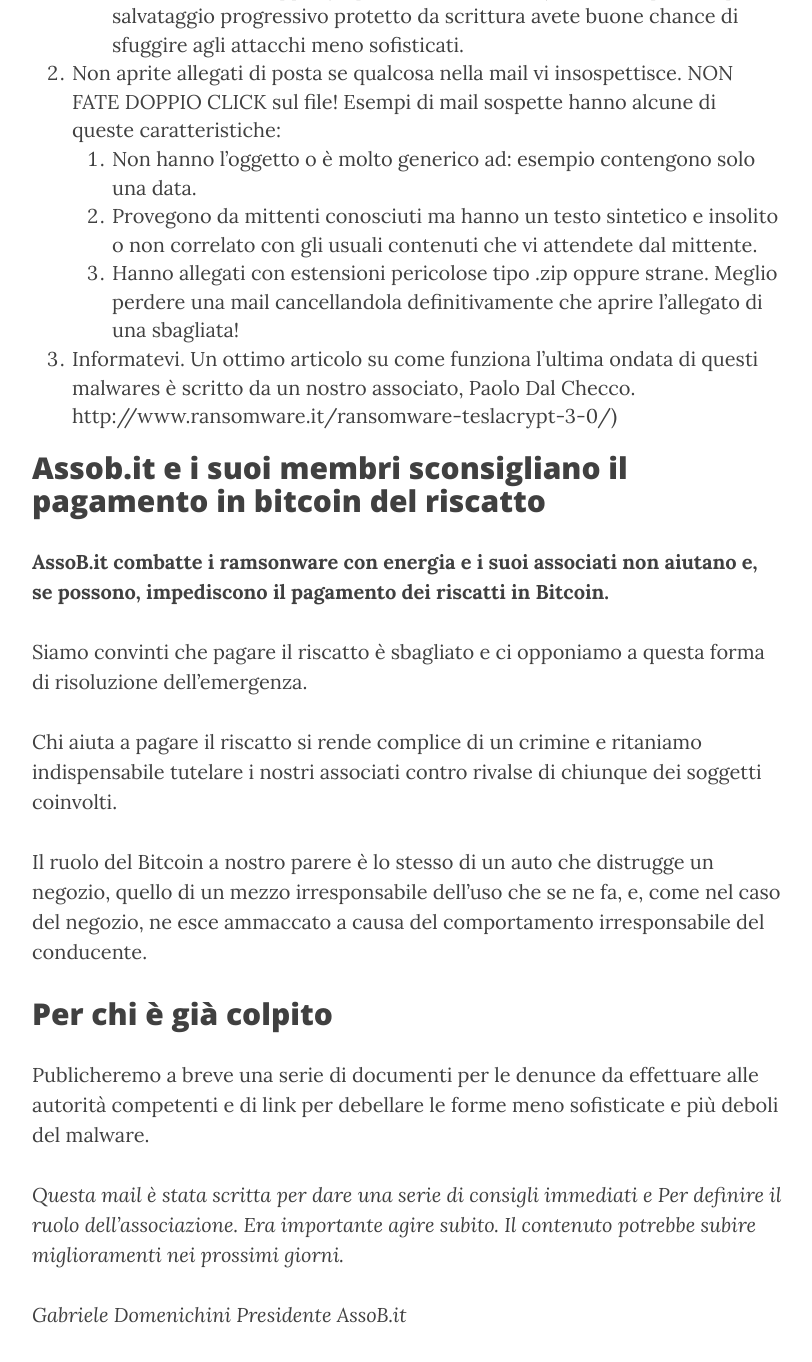
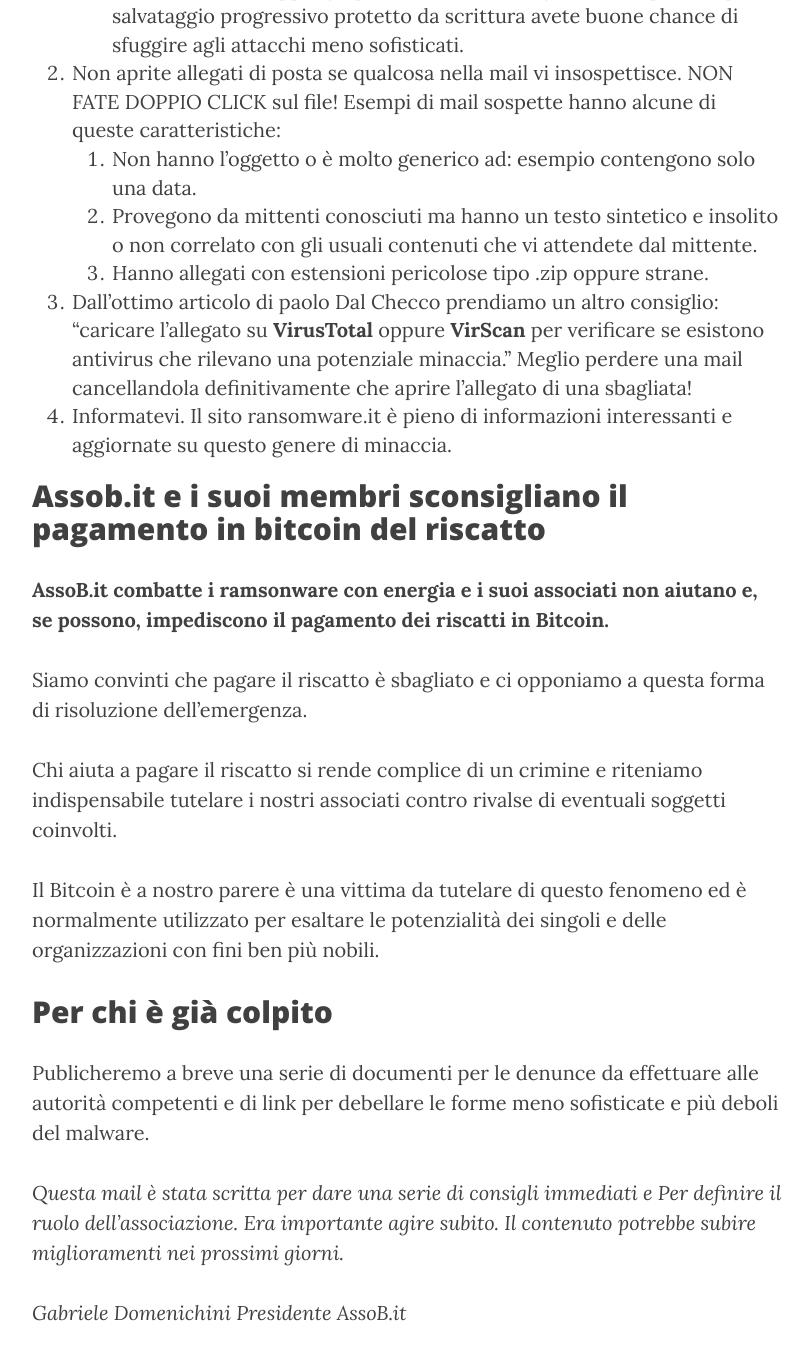
Before and after one commit to assobit/assobit.github.io, a Jekyll site: the page built from _posts/2016-02-01-16:46:50.md, in a window 1280 px wide and 1400 px high, scrolled down 1073 px. Shown: the top 1362 px of the window, without its empty margins (233-1045 px from the left). Built offline with Jekyll 4.4.1, drawn with Linux system fonts in a browser that asks for light colours; nearby versions of some CDN libraries.

Commit message:
miglioramenti all'articolo

```diff
--- a/_posts/2016-02-01-16:46:50.md
+++ b/_posts/2016-02-01-16:46:50.md
@@ -31,11 +31,10 @@
     2. Provegono da mittenti conosciuti ma hanno un testo sintetico e insolito o
     non correlato con gli usuali contenuti che vi attendete dal mittente.
     3. Hanno allegati con estensioni pericolose tipo .zip oppure strane.
+3. Dall'[ottimo articolo](http://www.ransomware.it/ransomware-teslacrypt-3-0/) di paolo Dal Checco prendiamo un altro consiglio: "caricare l’allegato su **VirusTotal** oppure **VirScan** per verificare se esistono antivirus che rilevano una potenziale minaccia."
     Meglio perdere una mail cancellandola definitivamente che aprire
     l'allegato di una sbagliata!
-3. Informatevi. Un [ottimo articolo](http://www.ransomware.it/ransomware-teslacrypt-3-0/) su come funziona l'ultima ondata di questi
-malwares è scritto da un nostro associato, Paolo Dal Checco.
-http://www.ransomware.it/ransomware-teslacrypt-3-0/)
+3. Informatevi.  [Il sito ransomware.it](http://www.ransomware.it/) è pieno di informazioni interessanti e aggiornate su questo genere di minaccia.
 
 ## Assob.it e i suoi membri sconsigliano il pagamento in bitcoin del riscatto
 
@@ -45,14 +44,12 @@
 Siamo convinti che pagare il riscatto è sbagliato e ci opponiamo a questa forma
 di risoluzione dell'emergenza.
 
-Chi aiuta a pagare il riscatto si rende complice di un crimine e ritaniamo
-indispensabile tutelare i nostri associati contro rivalse di chiunque dei
+Chi aiuta a pagare il riscatto si rende complice di un crimine e riteniamo
+indispensabile tutelare i nostri associati contro rivalse di eventuali
 soggetti coinvolti.
 
-Il ruolo del Bitcoin a nostro parere è lo stesso di un auto che distrugge un
-negozio, quello di un mezzo irresponsabile dell'uso che se ne fa, e, come nel
-caso del negozio, ne esce ammaccato a causa del comportamento irresponsabile del
-conducente.
+Il Bitcoin è a nostro parere è una vittima da tutelare di questo fenomeno ed è normalmente utilizzato per esaltare le potenzialità dei singoli e delle organizzazioni con fini ben più nobili.
+
 
 ## Per chi è già colpito
 
```
